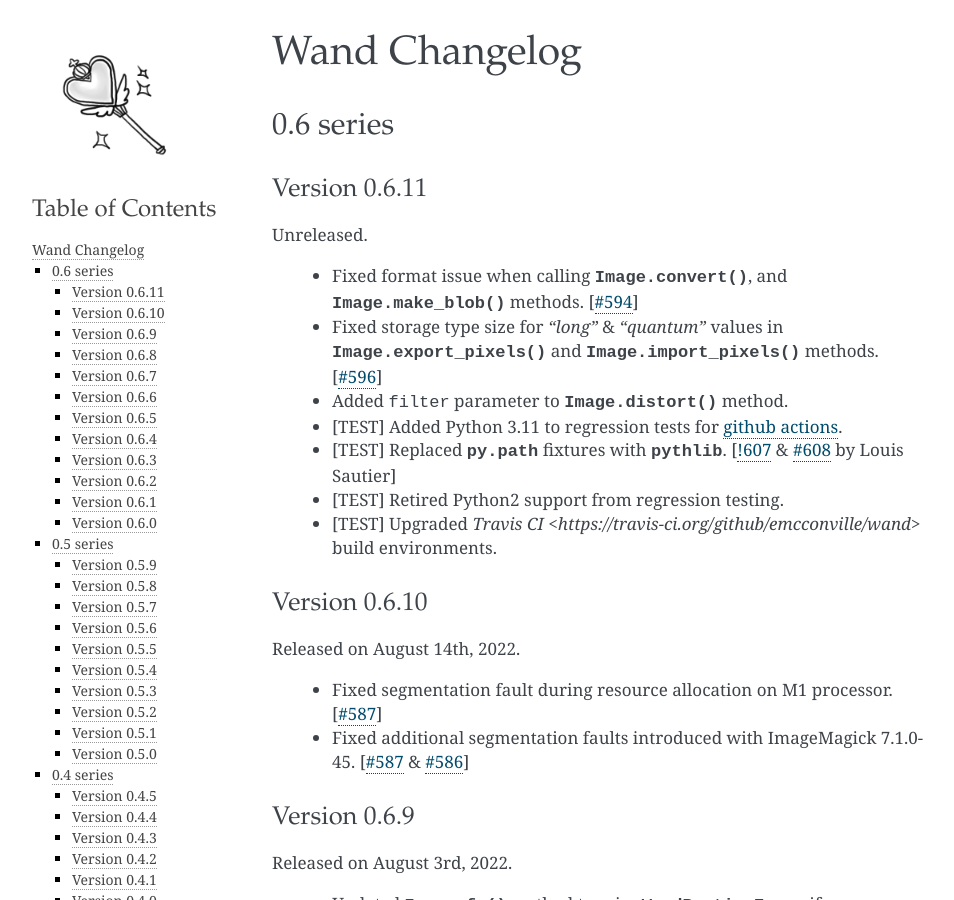
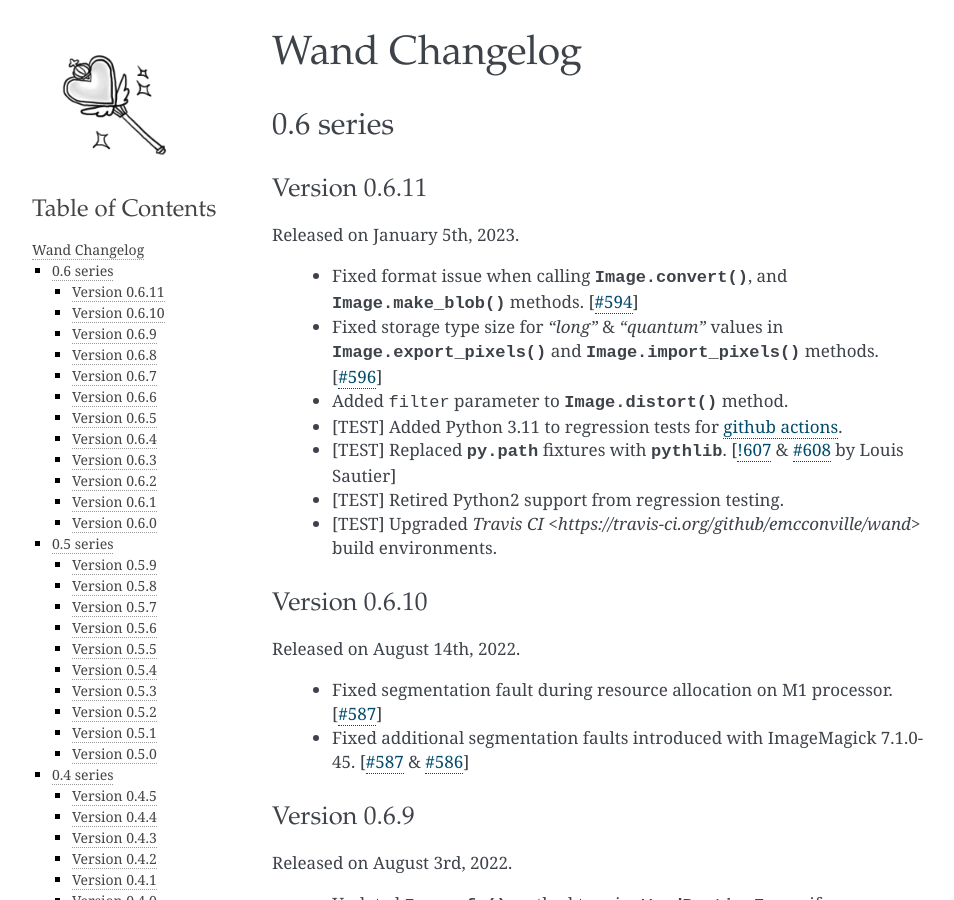
Before and after one commit to emcconville/wand, a Sphinx documentation site: the page built from docs/changes.rst, in a window 1280 px wide and 900 px high. Shown: the whole window, without its empty margins (148-1102 px from the left). Built offline with Sphinx 7.4.7, drawn with Linux system fonts in a browser that asks for light colours; some web fonts are replaced; the version number could not be read and is left out.

Commit message:
Updating release date for Wand 0.6.11

```diff
--- a/docs/changes.rst
+++ b/docs/changes.rst
@@ -12,7 +12,7 @@
 Version 0.6.11
 --------------
 
-Unreleased.
+Released on January 5th, 2023.
 
  - Fixed format issue when calling :meth:`Image.convert() <wand.image.Image.convert>`,
    and :meth:`Image.make_blob() <wand.image.Image.make_blob>` methods. [:issue:`594`]
```
